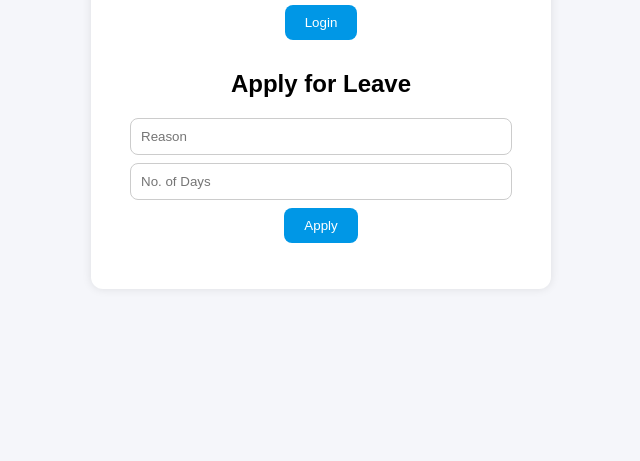
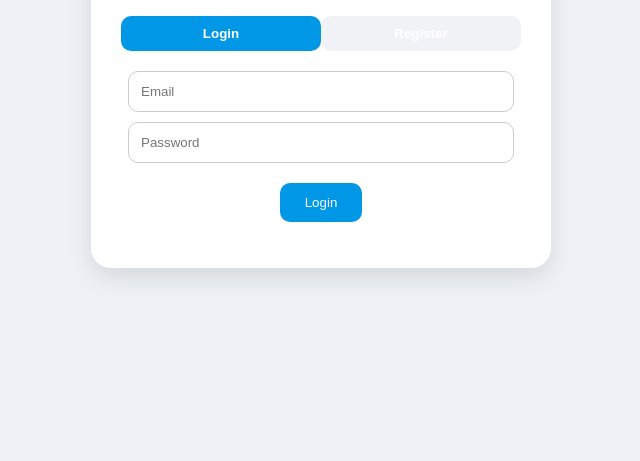
Before and after one commit to ananyanayak12/employee-leave-management, a website: page public/index.html in a window 1280 px wide. Shown: the part 339-800 px from the top of the page, without its empty margins (319-959 px from the left). Drawn offline with Linux system fonts and the light colour scheme.

Commit message:
added frontend for employee leave management

```diff
--- a/public/index.html
+++ b/public/index.html
@@ -10,15 +10,30 @@
   <div class="container">
     <h1>Employee Leave Management System 🚀</h1>
 
-      <div class="section">
-        <h2>Login</h2>
-        <input type="text" id="email" placeholder="Email" />
-        <input type="password" id="password" placeholder="Password" />
+    <div class="tabs">
+      <button id="loginTab" class="active" onclick="showTab('login')">Login</button>
+      <button id="registerTab" onclick="showTab('register')">Register</button>
+    </div>
+
+    <!-- Login Section -->
+    <div id="loginSection" class="tab-content">
+      <input type="text" id="loginEmail" placeholder="Email" />
+      <input type="password" id="loginPassword" placeholder="Password" />
       <button onclick="login()">Login</button>
       <p id="loginResult"></p>
     </div>
 
-      <div class="section">
+    <!-- Register Section -->
+    <div id="registerSection" class="tab-content hidden">
+      <input type="text" id="registerName" placeholder="Full Name" />
+      <input type="text" id="registerEmail" placeholder="Email" />
+      <input type="password" id="registerPassword" placeholder="Password" />
+      <button onclick="register()">Register</button>
+      <p id="registerResult"></p>
+    </div>
+
+    <!-- Leave Application Section -->
+    <div id="leaveSection" class="hidden">
       <h2>Apply for Leave</h2>
       <input type="text" id="reason" placeholder="Reason" />
       <input type="number" id="days" placeholder="No. of Days" />
--- a/public/script.js
+++ b/public/script.js
@@ -1,6 +1,35 @@
+function showTab(tab) {
+  document.getElementById("loginSection").classList.add("hidden");
+  document.getElementById("registerSection").classList.add("hidden");
+  document.getElementById("loginTab").classList.remove("active");
+  document.getElementById("registerTab").classList.remove("active");
+
+  document.getElementById(tab + "Section").classList.remove("hidden");
+  document.getElementById(tab + "Tab").classList.add("active");
+}
+
+async function register() {
+  const name = document.getElementById("registerName").value;
+  const email = document.getElementById("registerEmail").value;
+  const password = document.getElementById("registerPassword").value;
+
+  try {
+    const res = await fetch("/api/auth/register", {
+      method: "POST",
+      headers: { "Content-Type": "application/json" },
+      body: JSON.stringify({ name, email, password }),
+    });
+
+    const data = await res.json();
+    document.getElementById("registerResult").innerText = data.message || JSON.stringify(data);
+  } catch (err) {
+    document.getElementById("registerResult").innerText = "Error registering user";
+  }
+}
+
 async function login() {
-  const email = document.getElementById("email").value;
-  const password = document.getElementById("password").value;
+  const email = document.getElementById("loginEmail").value;
+  const password = document.getElementById("loginPassword").value;
 
   try {
     const res = await fetch("/api/auth/login", {
@@ -10,8 +39,15 @@ async function login() {
     });
 
     const data = await res.json();
-    document.getElementById("loginResult").innerText =
-      data.message || JSON.stringify(data);
+    if (res.ok) {
+      document.getElementById("loginResult").innerText = "Login successful!";
+      document.getElementById("loginSection").classList.add("hidden");
+      document.getElementById("registerSection").classList.add("hidden");
+      document.querySelector(".tabs").classList.add("hidden");
+      document.getElementById("leaveSection").classList.remove("hidden");
+    } else {
+      document.getElementById("loginResult").innerText = data.message || "Invalid credentials";
+    }
   } catch (err) {
     document.getElementById("loginResult").innerText = "Error logging in";
   }
--- a/public/style.css
+++ b/public/style.css
@@ -1,48 +1,91 @@
 body {
-  font-family: Arial, sans-serif;
-  background-color: #f5f6fa;
+  font-family: "Poppins", sans-serif;
+  background-color: #eef1f5;
   margin: 0;
   padding: 0;
   display: flex;
   justify-content: center;
+  align-items: center;
+  height: 100vh;
 }
 
 .container {
-  margin-top: 50px;
   background: white;
+  width: 400px;
   padding: 30px;
-  border-radius: 12px;
-  box-shadow: 0 0 10px rgba(0, 0, 0, 0.1);
-  width: 400px;
+  border-radius: 20px;
+  box-shadow: 0 10px 25px rgba(0, 0, 0, 0.1);
   text-align: center;
 }
 
 h1 {
   color: #2f3640;
+  margin-bottom: 25px;
 }
 
-.section {
-  margin-top: 30px;
+.tabs {
+  display: flex;
+  justify-content: space-around;
+  margin-bottom: 20px;
+}
+
+.tabs button {
+  flex: 1;
+  padding: 10px;
+  background-color: #f1f2f6;
+  border: none;
+  font-weight: bold;
+  border-radius: 10px;
+  cursor: pointer;
+  transition: background-color 0.3s;
+}
+
+.tabs button.active {
+  background-color: #0097e6;
+  color: white;
 }
 
 input {
   display: block;
   width: 90%;
-  padding: 10px;
-  margin: 8px auto;
+  margin: 10px auto;
+  padding: 12px;
   border: 1px solid #ccc;
-  border-radius: 8px;
+  border-radius: 10px;
+  outline: none;
+  transition: 0.3s;
+}
+
+input:focus {
+  border-color: #0097e6;
+  box-shadow: 0 0 5px rgba(0, 151, 230, 0.3);
 }
 
 button {
-  padding: 10px 20px;
+  padding: 12px 25px;
   border: none;
   background-color: #0097e6;
   color: white;
-  border-radius: 8px;
+  border-radius: 10px;
   cursor: pointer;
+  margin-top: 10px;
+  transition: 0.3s;
 }
 
 button:hover {
   background-color: #007bb5;
 }
+
+.hidden {
+  display: none;
+}
+
+.tab-content {
+  margin-top: 10px;
+}
+
+#leaveSection {
+  margin-top: 30px;
+  border-top: 1px solid #dcdde1;
+  padding-top: 20px;
+}
```
Lines whose indentation alone changed are shown as unchanged.
